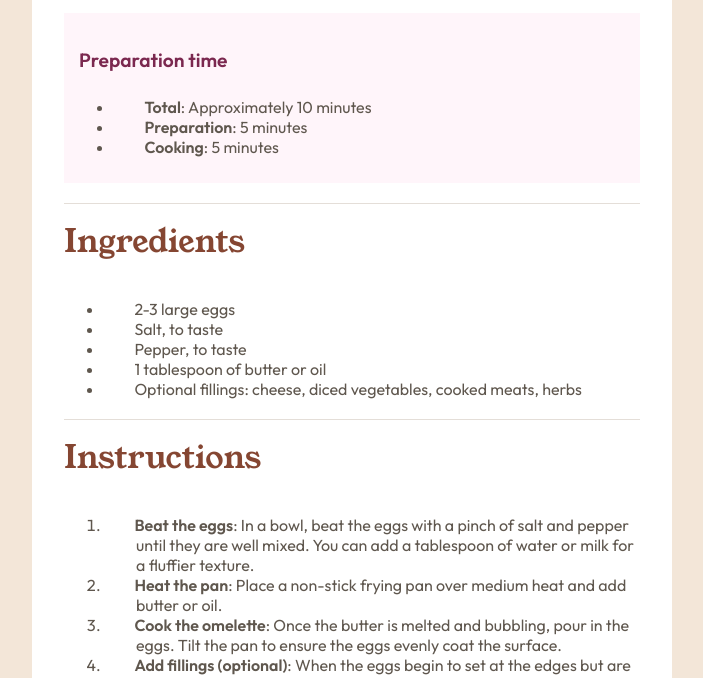
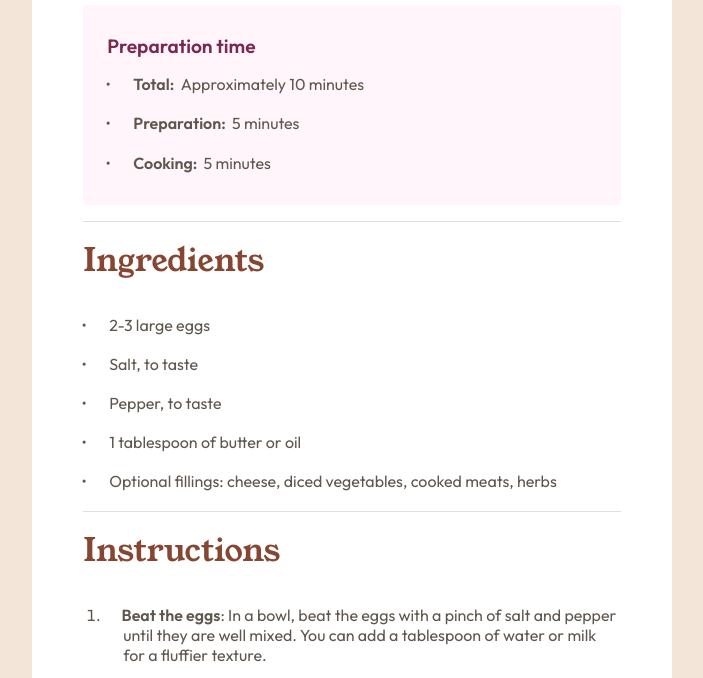
Before and after one commit to ajasmine94/recipe-page, a plain HTML site: page index.html in a window 1280 px wide. Shown: the part 579-1257 px from the top of the page, without its empty margins (288-991 px from the left). Drawn offline with Linux system fonts and the light colour scheme.

Commit message:
Fixes on bullet displays

```diff
--- a/index.html
+++ b/index.html
@@ -19,10 +19,10 @@
   </head>
   <body>
     <main>
+      <div class="article-image">
+        <img src="./assets/images/image-omelette.jpeg" />
+      </div>
       <section class="article-header">
-        <div class="article-image">
-          <img src="./assets/images/image-omelette.jpeg" />
-        </div>
         <h1 class="title">Simple Omelette Recipe</h1>
         <p c;ass="short-description">
           An easy and quick dish, perfect for any meal. This classic omelette
@@ -34,9 +34,9 @@
         <article class="preparation">
           <p class="title">Preparation time</p>
           <ul class="steps">
-            <li><span class="bold">Total</span>: Approximately 10 minutes</li>
-            <li><span class="bold">Preparation</span>: 5 minutes</li>
-            <li><span class="bold">Cooking</span>: 5 minutes</li>
+            <li><span class="bold">Total: </span> Approximately 10 minutes</li>
+            <li><span class="bold">Preparation: </span> 5 minutes</li>
+            <li><span class="bold">Cooking: </span> 5 minutes</li>
           </ul>
         </article>
         <article class="ingredients">
--- a/style.css
+++ b/style.css
@@ -44,55 +44,95 @@ body {
 
 main {
   background-color: hsl(0, 0%, 100%);
-  width: 80vh;
-  padding: 32px;
-  margin: 120px;
-
   border-radius: 20px;
-}
-
-li {
-  padding-left: 2em;
-  text-indent: -0.1em;
 }
 
 .title {
   font-family: "Young-Serif", sans-serif;
 }
 
+section {
+  padding: 0 1.2rem;
+}
+
 section .title {
   font-size: 2.5rem;
   font-weight: 300;
-  margin: 20px 0;
+  margin: 1rem 0;
 }
 
 article .title {
   font-size: 2rem;
   color: hsl(14, 45%, 36%);
   border-top: 1px solid hsl(30, 18%, 87%);
-  padding: 15px 0;
+  padding: 1rem 0;
 }
 
 .bold {
   font-family: "Outfit-semibold", sans-serif;
 }
 
+.steps,
+.list {
+  margin-left: -1.2em;
+  list-style-position: outside;
+}
+
+.steps li,
+.list li {
+  padding-left: 1.2em;
+  margin-bottom: 1.2em;
+}
+/*
+.steps li::marker,
+.list li::marker {
+  color: hsl(14, 45%, 36%);
+  display: inline-block;
+  vertical-align: middle;
+} */
+
 .preparation {
   background-color: hsl(330, 100%, 98%);
-  padding: 10px;
+  padding: 0.8rem 1.5rem;
+}
+
+.ingredients .list,
+.preparation .steps {
+  list-style: none; /* Remove default bullets */
+  padding: 0;
+}
+
+.ingredients .list li,
+.preparation .steps li {
+  display: flex;
+  align-items: center; /* Vertically align items */
+  flex-wrap: nowrap;
+  flex-direction: row;
+  font-family: "Outfit", sans-serif;
+  color: hsl(30, 10%, 34%);
+}
+
+.ingredients .list li > span,
+.preparation .steps li > span {
+  padding-right: 0.5em;
+}
+
+.ingredients .list li::before,
+.preparation .steps li::before {
+  content: "•"; /* Custom bullet */
+  margin-right: 1.5em; /* Space between bullet and text */
 }
 
 .preparation .title {
   color: hsl(332, 51%, 32%);
-  padding: 5px;
   font-family: "Outfit-semibold", sans-serif;
   font-size: 1.2em;
   border-top: 0;
+  padding: 0;
 }
 
 .article-image img {
   max-width: 100%;
-  border-radius: 15px;
 }
 
 .nutrition-table {
@@ -107,6 +147,7 @@ article .title {
   width: 50vh;
   padding: 10px;
 }
+
 .nutrition-table tr:last-child {
   border-bottom: 0;
 }
@@ -118,3 +159,21 @@ article .title {
 .attribution {
   display: none;
 }
+
+@media (min-width: 24rem) {
+  main {
+    width: 80vh;
+    padding: 32px;
+    margin: 120px;
+  }
+
+  li {
+    padding-left: 2em;
+    text-indent: -0.1em;
+  }
+
+  .article-image img {
+    max-width: 100%;
+    border-radius: 10px;
+  }
+}
```
